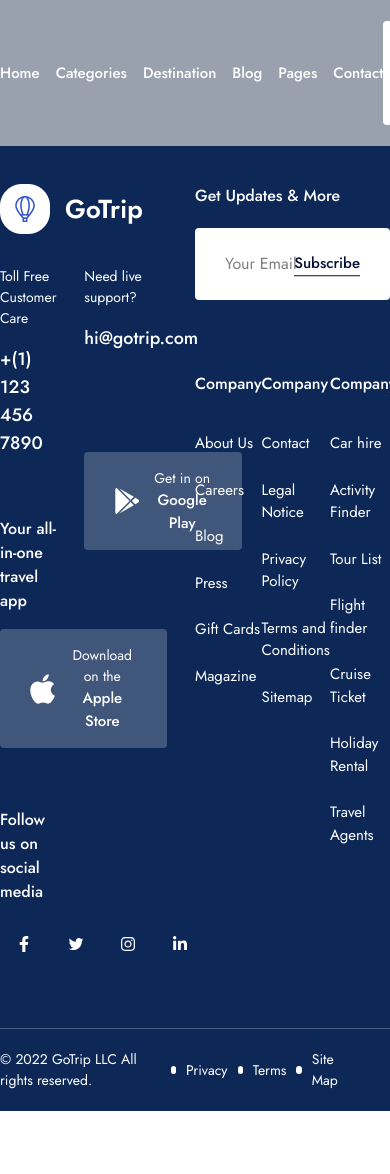
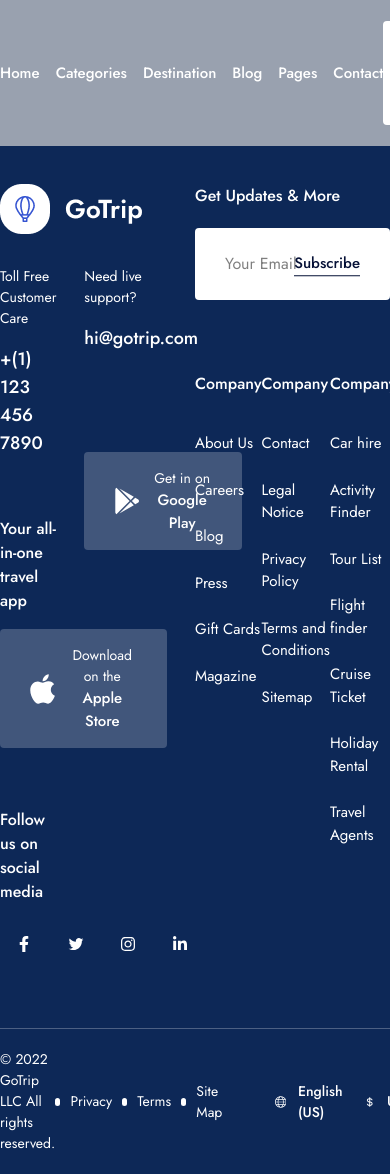
Before and after one commit to motasimdev/Go-Trip, a React (Vite) app: page / in a window 390 px wide. Shown: the top 1174 px of the page. Before the commit the page ends 1111 px from the top, so only its background shows below. Built offline with nearby package versions, Linux system fonts and the light colour scheme.

Commit message:
footer done. without responsive

```diff
--- a/src/components/layout/Footer.jsx
+++ b/src/components/layout/Footer.jsx
@@ -12,6 +12,8 @@
 import { FaInstagram } from "react-icons/fa";
 import { FaLinkedinIn } from "react-icons/fa";
 import { FaGooglePlay } from "react-icons/fa";
+import { TfiWorld } from "react-icons/tfi";
+import { BiDollar } from "react-icons/bi";
 
 const Footer = () => {
   return (
@@ -166,7 +168,7 @@
         </div>
 
         {/* ===================down footer start==================== */}
-        <Flex className="py-5 gap-x-11">
+        <Flex className="py-5 gap-x-11 justify-between">
           <Flex>
             <Para className={" text-white"}>
               © 2022 GoTrip LLC All rights reserved.
@@ -180,8 +182,11 @@
               <Para>Site Map</Para>
             </Flex>
           </Flex>
-          <Flex>
-
+          <Flex className={"gap-x-3"}>
+            <TfiWorld className="text-white"/>
+            <Para className={"font-medium"}>English (US)</Para>
+            <BiDollar className="text-white"/>
+            <Para className={"font-medium"}>USD</Para>
           </Flex>
         </Flex>
         {/* ===================down footer==================== */}
```
